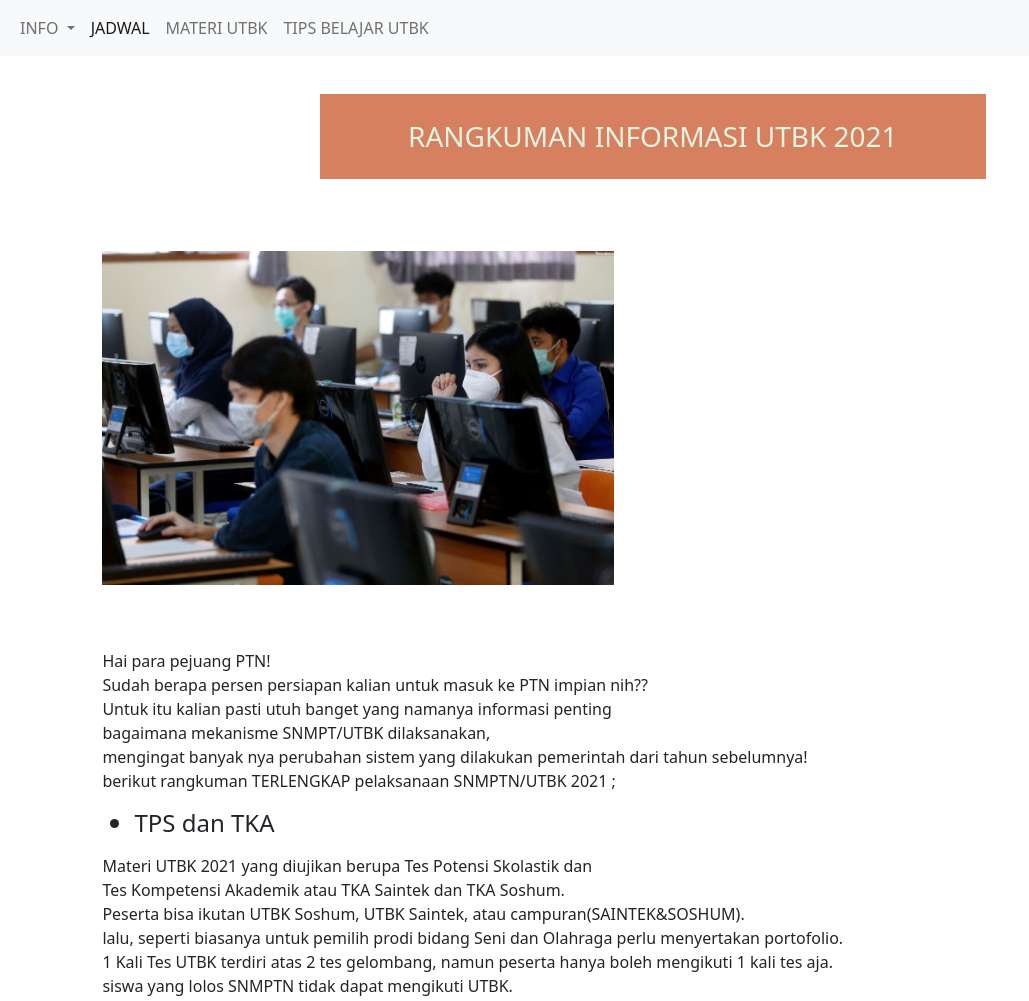
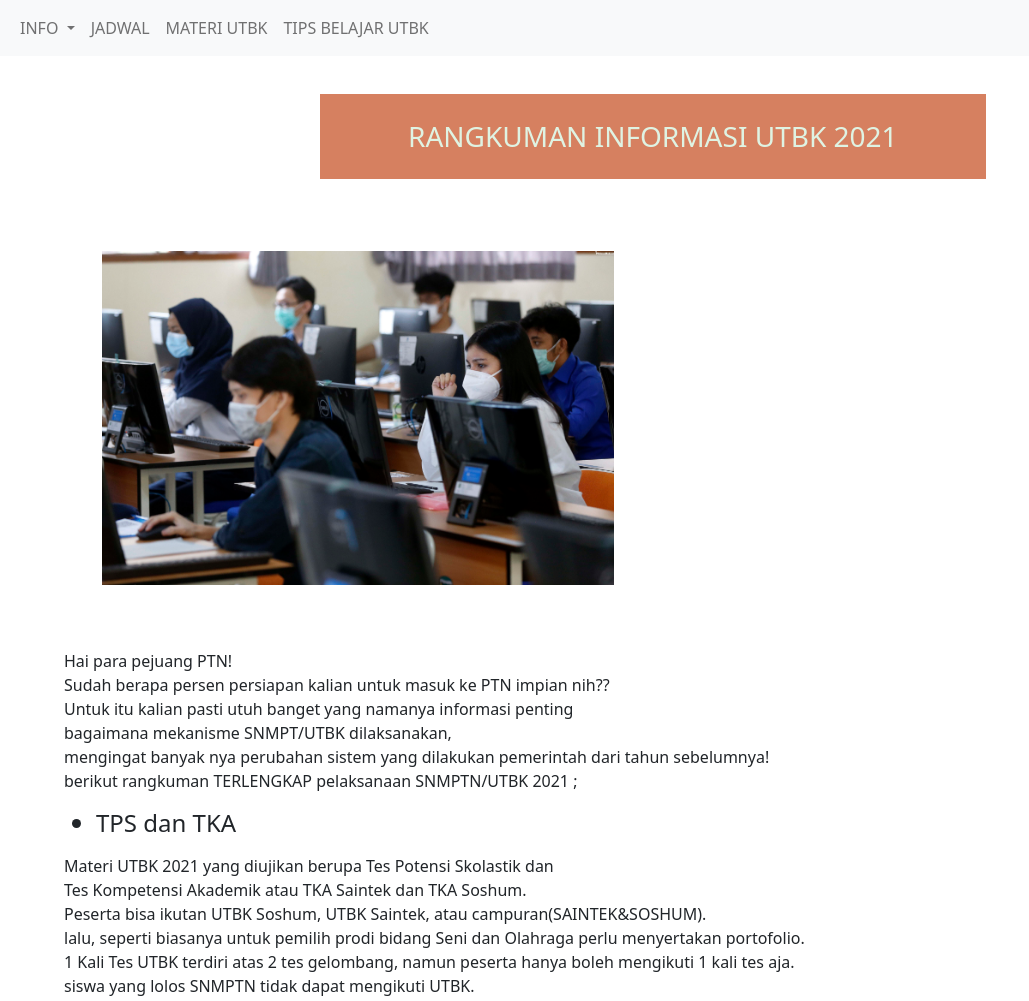
Before and after one commit to fadiyahtys/fadiyahtys.github.io, a plain HTML site: page index.html in a window 1280 px wide. Shown: the top 1001 px of the page, without its empty margins (0-1029 px from the left). Drawn offline with nearby package versions, Linux system fonts and the light colour scheme.

Commit message:
fixing aja

```diff
--- a/index.html
+++ b/index.html
@@ -23,12 +23,12 @@
     <div class="collapse navbar-collapse" id="navbarSupportedContent">
         <ul class="navbar-nav me-auto mb-2 mb-lg-0">
         <li class="nav-item">
-        <li class="nav-item dropdown">
+        <li class="nav-item dropdown active">
         <a class="nav-link dropdown-toggle" href="#" id="navbarDropdown" role="button" data-bs-toggle="dropdown" aria-expanded="false"> INFO </a>
         <ul class="dropdown-menu" aria-labelledby="navbarDropdown">
         <li><a class="dropdown-item" href="#UTBK">UTBK</a></li>
         <li><a class="dropdown-item" href="#SNMPTN">SNMPTN</a></li></ul> </li>
-        <a class="nav-link active" aria-current="page" href="JADWAL.html">JADWAL</a> </li>
+        <a class="nav-link" aria-current="page" href="JADWAL.html">JADWAL</a> </li>
         <li class="nav-item">
         <a class="nav-link" href="MATERI.html">MATERI UTBK</a></li>
         <li class="nav-item">
--- a/style.css
+++ b/style.css
@@ -24,14 +24,14 @@
  text-align: center;}
 
  .teks
- {margin-left: 8% ;}
+ {margin-left: 5% ;}
 
  h4
- {margin-left: 8%;}
+ {margin-left: 5%;}
 
  .pembuka
  {margin-top: 5%;
-     margin-left: 8%;}
+     margin-left: 5%;}
 .img
 {margin-top: 5%;
 margin-left: 8% ;}
```
